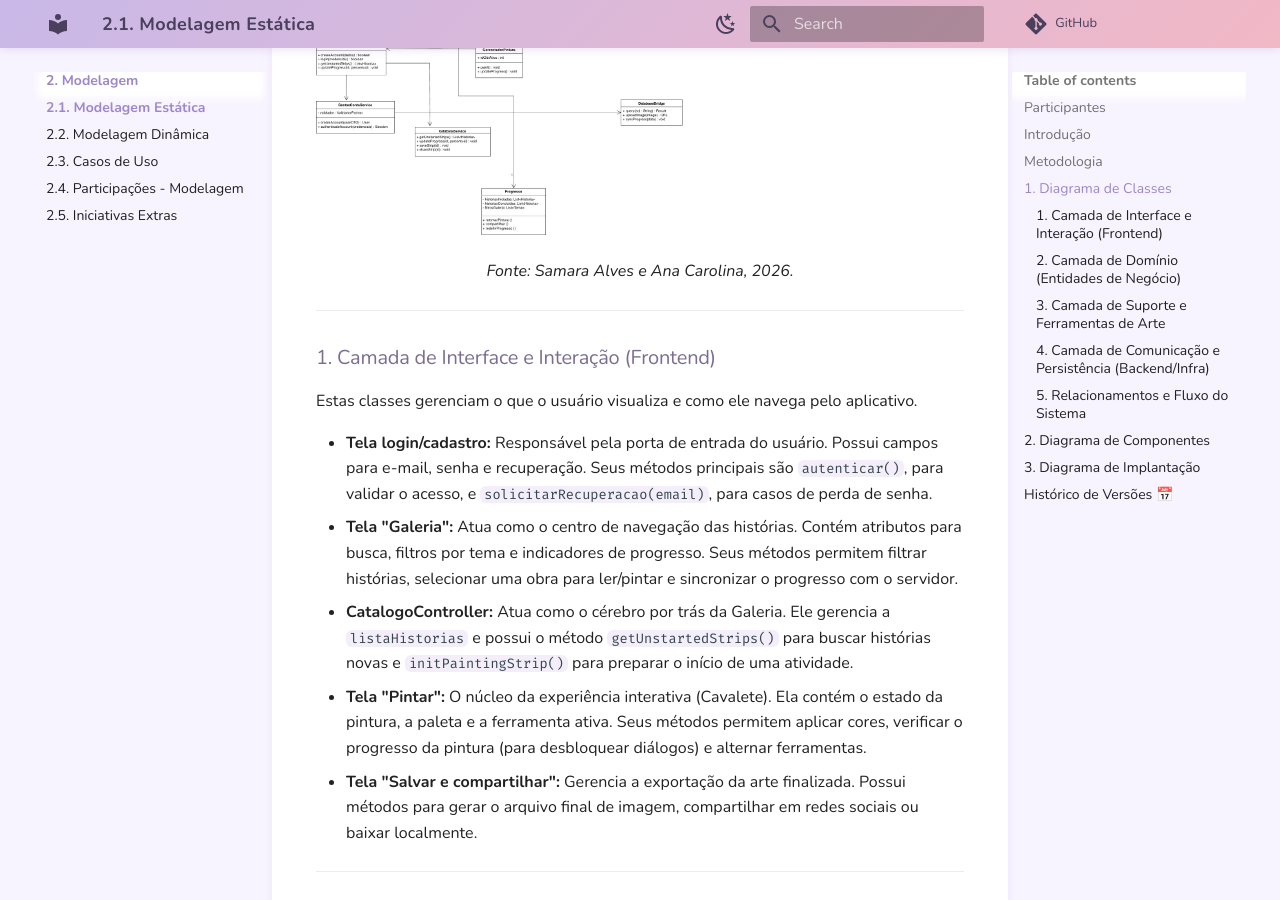
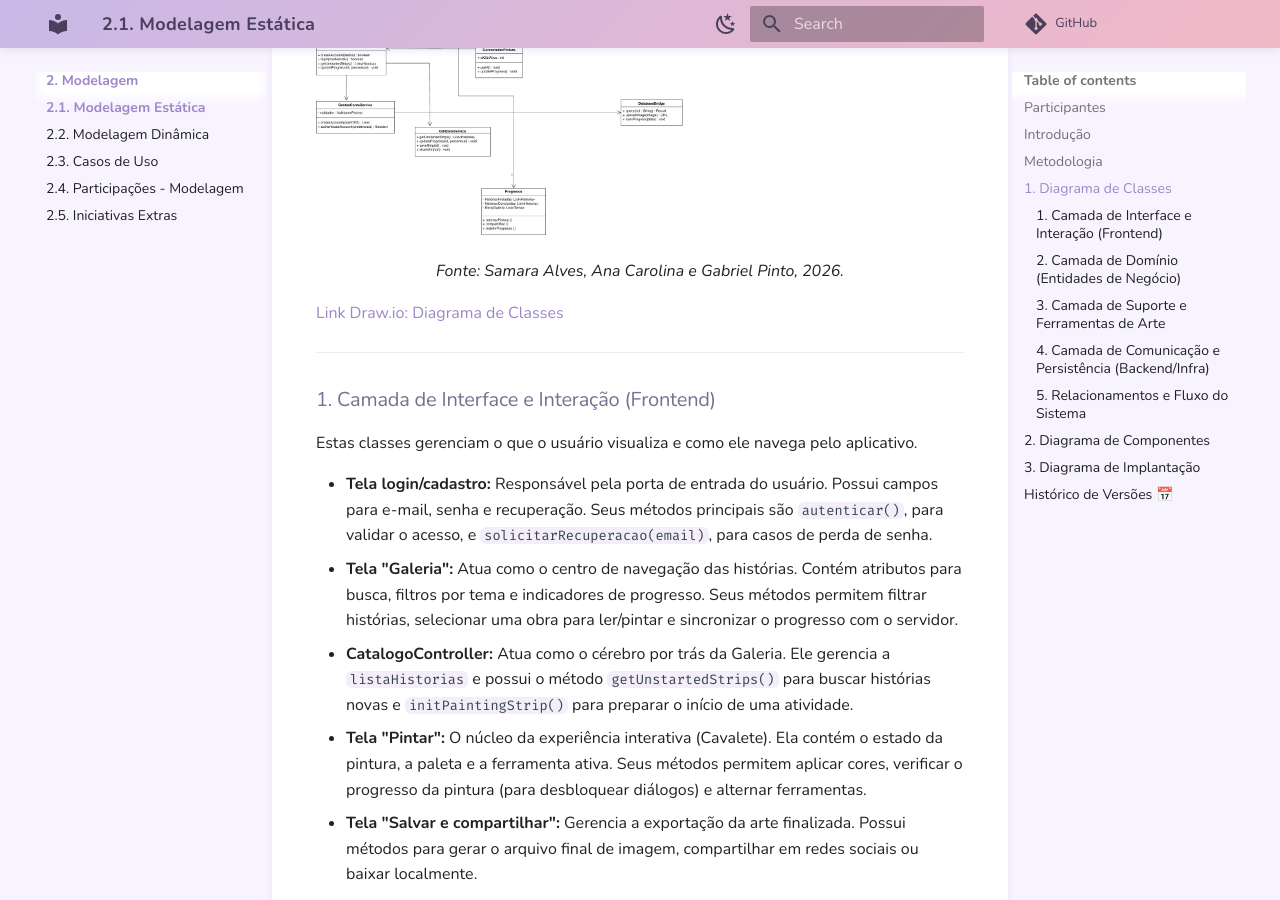
Before and after one commit to UnBArqDsw2026-1-Turma01/2026.1-T01-G08_MinhaTirinha_Entrega_02, an MkDocs documentation site: the page built from docs/Modelagem/2.1.ModelagemEstatica.md, in a window 1280 px wide and 900 px high, scrolled down 1649 px. Built offline with MkDocs 1.6.1 and Material for MkDocs 9.7.7, drawn with Linux system fonts in a browser that asks for light colours; comment, search, counter and statistics services are not loaded.

Commit message:
docs: adiciona link do diagrama

```diff
--- a/docs/Modelagem/2.1.ModelagemEstatica.md
+++ b/docs/Modelagem/2.1.ModelagemEstatica.md
@@ -72,7 +72,9 @@ O diagrama reflete uma separação clara entre a interface do usuário (Frontend
 
 ![Diagrama de Classes](../assets/Diagrama_de_classes.jpg)
 
-<p align="center"><em>Fonte: Samara Alves e Ana Carolina, 2026.</em></p>
+<p align="center"><em>Fonte: Samara Alves, Ana Carolina e Gabriel Pinto, 2026.</em></p>
+
+[Link Draw.io: Diagrama de Classes](https://drive.google.com/file/d/1VbCtyV75P488OC4lLVDpHTdPuCyCc7_T/view?usp=sharing)
 
 ---
 
```
